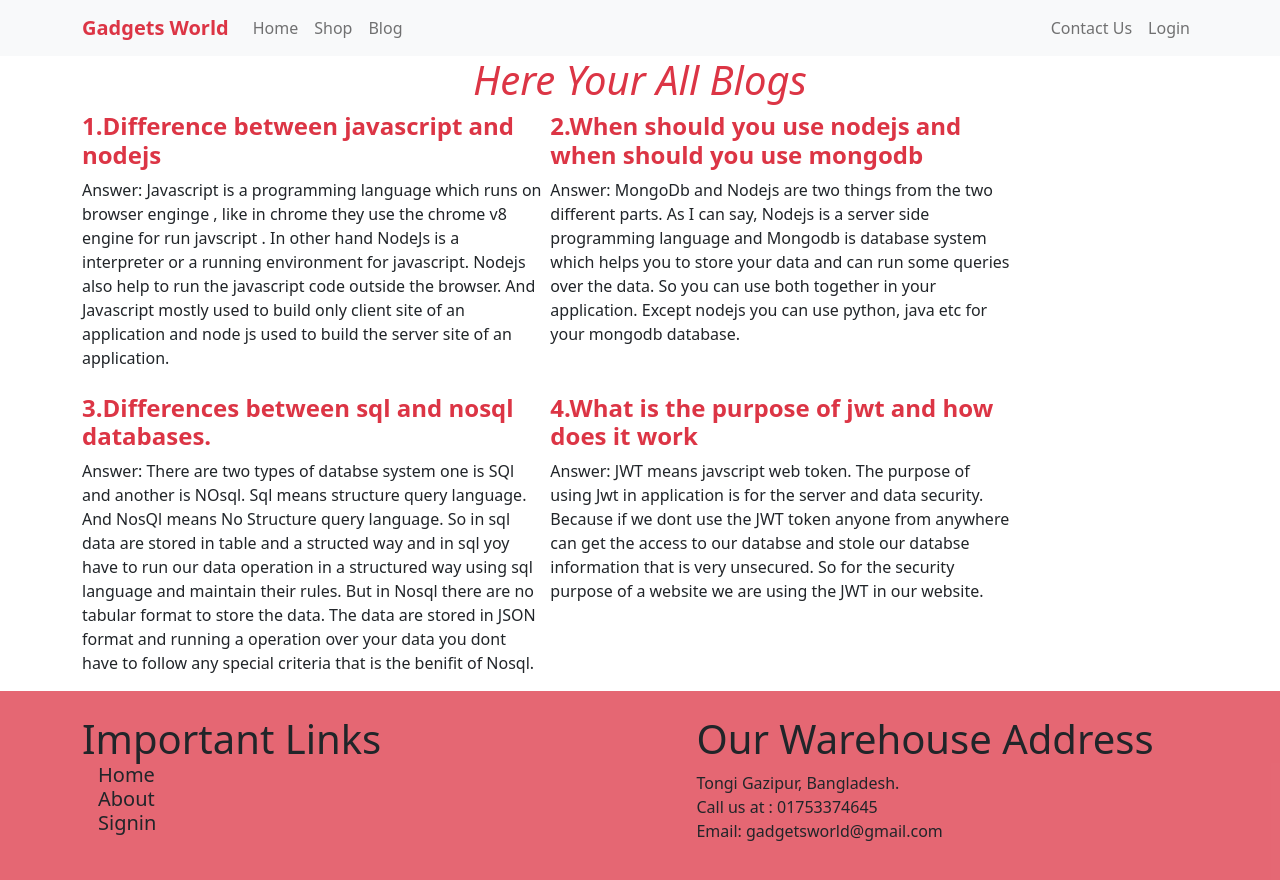
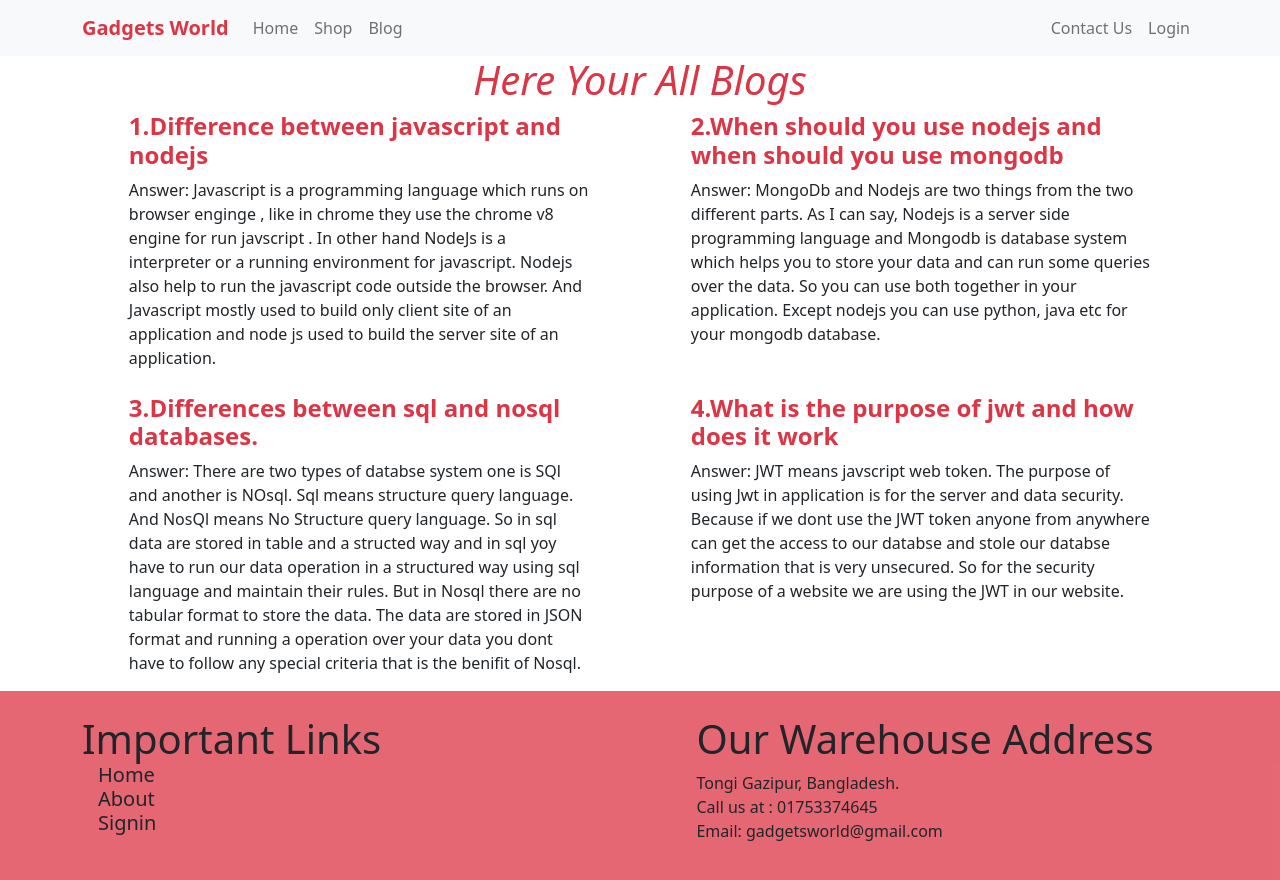
Before and after one commit to MAvi-Rup/MERN-Warehouse-Management-Website-Client, a React (Create React App) app: page /blog in a window 1280 px wide. Shown: the top 880 px of the page. Built offline with nearby package versions, Linux system fonts and the light colour scheme; no server answers.

Commit message:
All Blogs added and Icon Fixed

```diff
--- a/public/index.html
+++ b/public/index.html
@@ -2,7 +2,7 @@
 <html lang="en">
   <head>
     <meta charset="utf-8" />
-    <link rel="icon" href="%PUBLIC_URL%/favicon.ico" />
+    <link rel="icon" href="./favicon.jpg" />
     <meta name="viewport" content="width=device-width, initial-scale=1" />
     <meta name="theme-color" content="#000000" />
     <meta
@@ -24,7 +24,7 @@
       work correctly both with client-side routing and a non-root public URL.
       Learn how to configure a non-root public URL by running `npm run build`.
     -->
-    <title>React App</title>
+    <title>Gadgets World</title>
   </head>
   <body>
     <noscript>You need to enable JavaScript to run this app.</noscript>
--- a/src/Pages/Header/Title/Title.js
+++ b/src/Pages/Header/Title/Title.js
@@ -5,7 +5,7 @@ const Title = ({title}) => {
     return (
         <div>
             <Helmet>
-                <title> {title}- Genius Car Service</title>
+                <title> {title}- Gadegts World</title>
             </Helmet>
         </div>
     );
--- a/src/Pages/Home/Blog/Blog.js
+++ b/src/Pages/Home/Blog/Blog.js
@@ -7,22 +7,22 @@ const Blog = () => {
             <Title title="Blog"></Title>
             <h1 className='text-center text-danger fst-italic'>Here Your All Blogs</h1>
             <div className='row g-2'>
-                <div className="col-md-5">
+                <div className="col-md-5 mx-auto">
                     <h1 className='text-danger fw-bold fs-4'>1.Difference between javascript and nodejs</h1>
                     <p>Answer: Javascript is a programming language which runs on browser enginge , like in chrome they use the chrome v8 engine for run javscript . In other hand NodeJs is a interpreter or a running environment for javascript. Nodejs also help to run the javascript code outside the browser. And Javascript mostly used to build only client site of an application and node js used to build the server site of an application.</p>
 
                 </div>
-                <div className="col-md-5">
+                <div className="col-md-5 mx-auto">
                     <h1 className='text-danger fw-bold fs-4'>2.When should you use nodejs and when should you use mongodb</h1>
                     <p>Answer: MongoDb and Nodejs are two things from the two different parts. As I can say, Nodejs is a server side programming language and Mongodb is database system which helps you to store your data and can run some queries over the data. So you can use both together in your application. Except nodejs you can use python, java etc for your mongodb database.</p>
 
                 </div>
-                <div className="col-md-5">
+                <div className="col-md-5 mx-auto">
                     <h1 className='text-danger fw-bold fs-4'>3.Differences between sql and nosql databases.</h1>
                     <p>Answer: There are two types of databse system one is SQl and another is NOsql. Sql means structure query language. And NosQl means No Structure query language. So in sql data are stored in table and a structed way and in sql yoy have to run our data operation in a structured way using sql language and maintain their rules. But in Nosql there are no tabular format to store the data. The data are stored in JSON format and running a operation over your data you dont have to follow any special criteria that is the benifit of Nosql.</p>
 
                 </div>
-                <div className="col-md-5">
+                <div className="col-md-5 mx-auto">
                     <h1 className='text-danger fw-bold fs-4'>4.What is the purpose of jwt and how does it work</h1>
                     <p>Answer: JWT means javscript web token. The purpose of using Jwt in application is for the server and data security. Because if we dont use the JWT token anyone from anywhere can get the access to our databse and stole our databse information that is very unsecured. So for the security purpose of a website we are using the JWT in our website.</p>
                 </div>
--- a/src/Pages/Home/Home/Home.js
+++ b/src/Pages/Home/Home/Home.js
@@ -1,4 +1,5 @@
 import React from 'react';
+import Title from '../../Header/Title/Title';
 import Section from '../../SectionExtra/Section1';
 import Baneer from '../Banner/Baneer';
 import Shop from '../Shop/Shop';
@@ -6,6 +7,7 @@ import Shop from '../Shop/Shop';
 const Home = () => {
     return (
         <div>
+            <Title title="Home"></Title>
             <Baneer></Baneer>
             <Section></Section>
             <Shop></Shop>
--- a/src/Pages/Protected/MyItems/MyItems.js
+++ b/src/Pages/Protected/MyItems/MyItems.js
@@ -46,6 +46,7 @@ const MyItems = () => {
         <div className='conatiner'>
             <div className='w-50 mx-auto'>
 
+
                 <form className='d-flex flex-column border' onSubmit={handlePlaceOrder}>
                     <div className='p-4 m-3'>
                         <label  className="form-label fw-bold">Product Name</label>
--- a/src/Pages/Protected/OrderDetails/OrderDetails.js
+++ b/src/Pages/Protected/OrderDetails/OrderDetails.js
@@ -1,5 +1,6 @@
 import { TrashIcon } from '@heroicons/react/solid';
 import React from 'react';
+import Title from '../../Header/Title/Title';
 import useOrders from '../../hooks/useOrders';
 
 const OrderDetails = ({order}) => {
@@ -21,6 +22,7 @@ const OrderDetails = ({order}) => {
     }
     return (
         <div className='g-5 col-sm-12 col-md-6 col-lg-4'>
+            <Title title="My Item"></Title>
         <div className="card h-100" style={{ width: "18rem", height: '300px' }}>
             <div className="card-body">
                 <h5 className="card-title">Name: {order.product}</h5>
```
Also changed, not shown: public/favicon.jpg (added), 1 other file (tests, documents, lock files or other folders).
